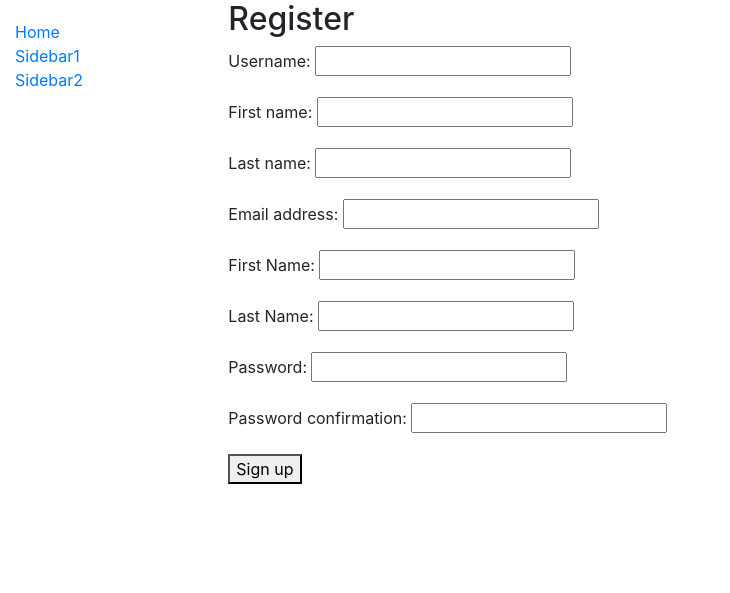
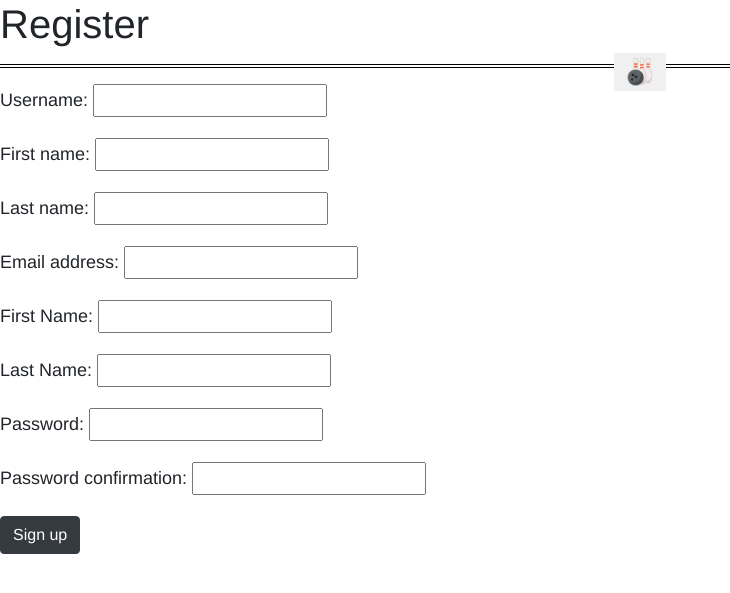
Before and after one commit to cjtrombley/KPTracker, a Django app: page /kpbt/register/ in a window 1280 px wide. Shown: the top 593 px of the page, without its empty margins (0-730 px from the left). Run offline with Django 3.2, Linux system fonts and the light colour scheme; some libraries are stand-ins or nearby versions.

Commit message:
Added Google Font and Styled register page

```diff
--- a/kptracker_serv/kpbt/static/css/styles.css
+++ b/kptracker_serv/kpbt/static/css/styles.css
@@ -1,3 +1,27 @@
+body {
+    font-family: 'Arimo', sans-serif;
+    margin: 0;
+    padding: 0;
+    font-size: 1.125rem;
+}
+
+/* Source: https://codepen.io/ibrahimjabbari/pen/ozinB */
+.style15 {
+	border-top: 4px double #000;
+	text-align: center;
+}
+
+.style15:after {
+	content: '🎳';
+	display: inline-block;
+	position: relative;
+	top: -15px;
+	padding: 0 10px;
+	background: #f0f0f0;
+	color: #8c8b8b;
+	font-size: 25px;
+}
+
 .sidebar-nav {
 	margin-top: 20px;
 	padding: 0;
--- a/kptracker_serv/kpbt/templates/base.html
+++ b/kptracker_serv/kpbt/templates/base.html
@@ -13,8 +13,11 @@
   <link rel="stylesheet" href="https://stackpath.bootstrapcdn.com/bootstrap/4.3.1/css/bootstrap.min.css" integrity="sha384-ggOyR0iXCbMQv3Xipma34MD+dH/1fQ784/j6cY/iJTQUOhcWr7x9JvoRxT2MZw1T" crossorigin="anonymous">
   <!-- FontAwesome Icons and CSS-->
   <script src="https://kit.fontawesome.com/8c89b82d38.js" crossorigin="anonymous"></script>
+  <!-- Google Fonts - Arimo -->
+  <link href="https://fonts.googleapis.com/css?family=Arimo&display=swap" rel="stylesheet">
   <!-- styles CSS file -->
   <link rel="stylesheet" href="{% static 'css/styles.css' %}">
+  <!-- Favicon Icon -->
   <link rel="shortcut icon" href="{% static 'images/icons/Kingpin.ico' %}">
 </head>
 {% block content %}
--- a/kptracker_serv/kpbt/templates/registration/register.html
+++ b/kptracker_serv/kpbt/templates/registration/register.html
@@ -1,10 +1,13 @@
-{% extends "base_generic.html" %}
+{% extends "base.html" %}
+
+{% block title %}<title>Kingpin Bowling Tracker - Register</title>{% endblock %}
 
 {% block content %}
-	<h2>Register</h2>
+	<h1>Register</h1>
+    <hr class="style15">
 	<form method="post">
 		{% csrf_token %}
 		{{ form.as_p }}
-		<button type="submit">Sign up</button>
+		<button type="submit" class="btn btn-dark">Sign up</button>
 	</form>
 {% endblock %}
```
Also changed, not shown: kptracker_serv/kpbt/templates/index.html (+32 -4 lines), kptracker_serv/kpbt/templates/registration/login.html (+8 -6 lines).
